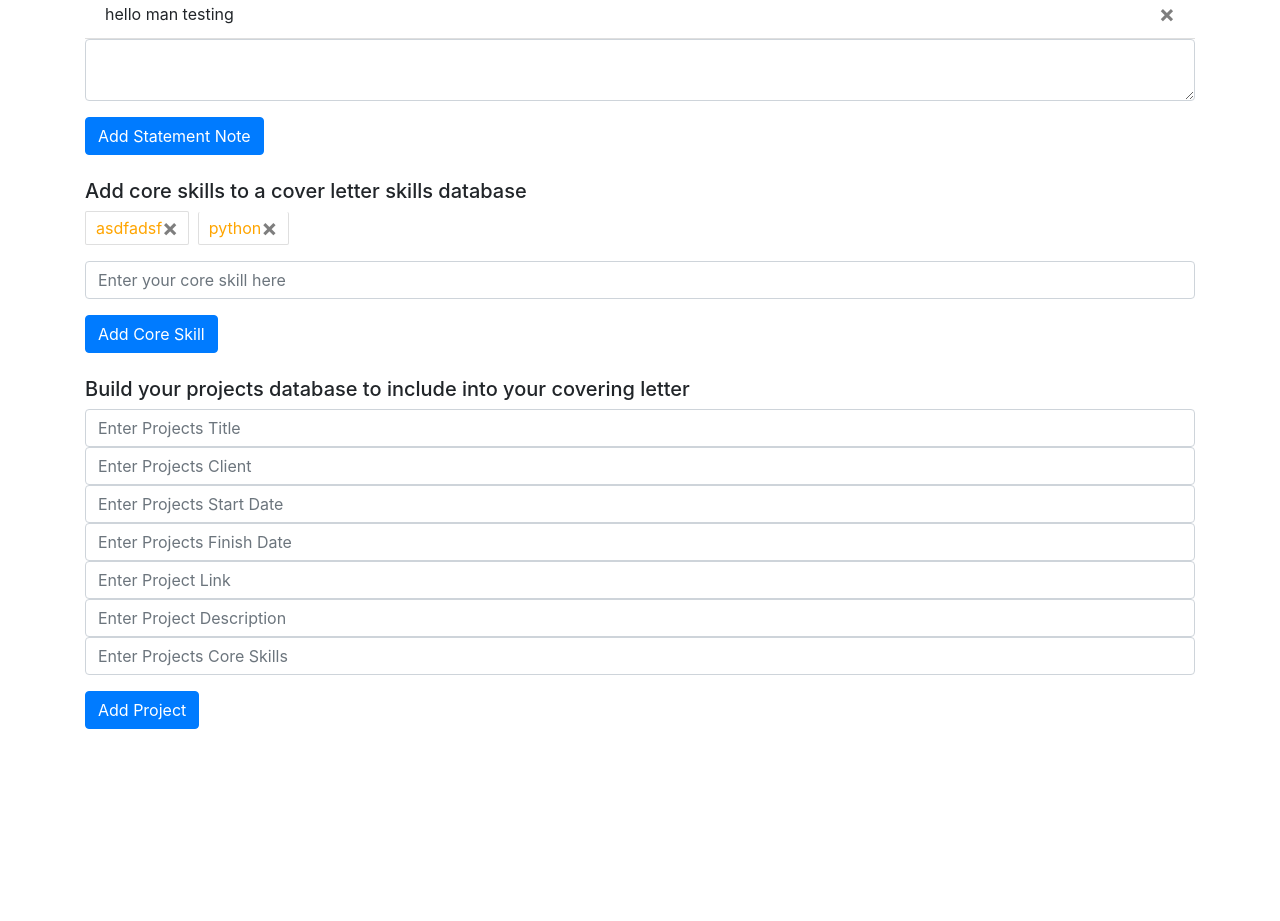
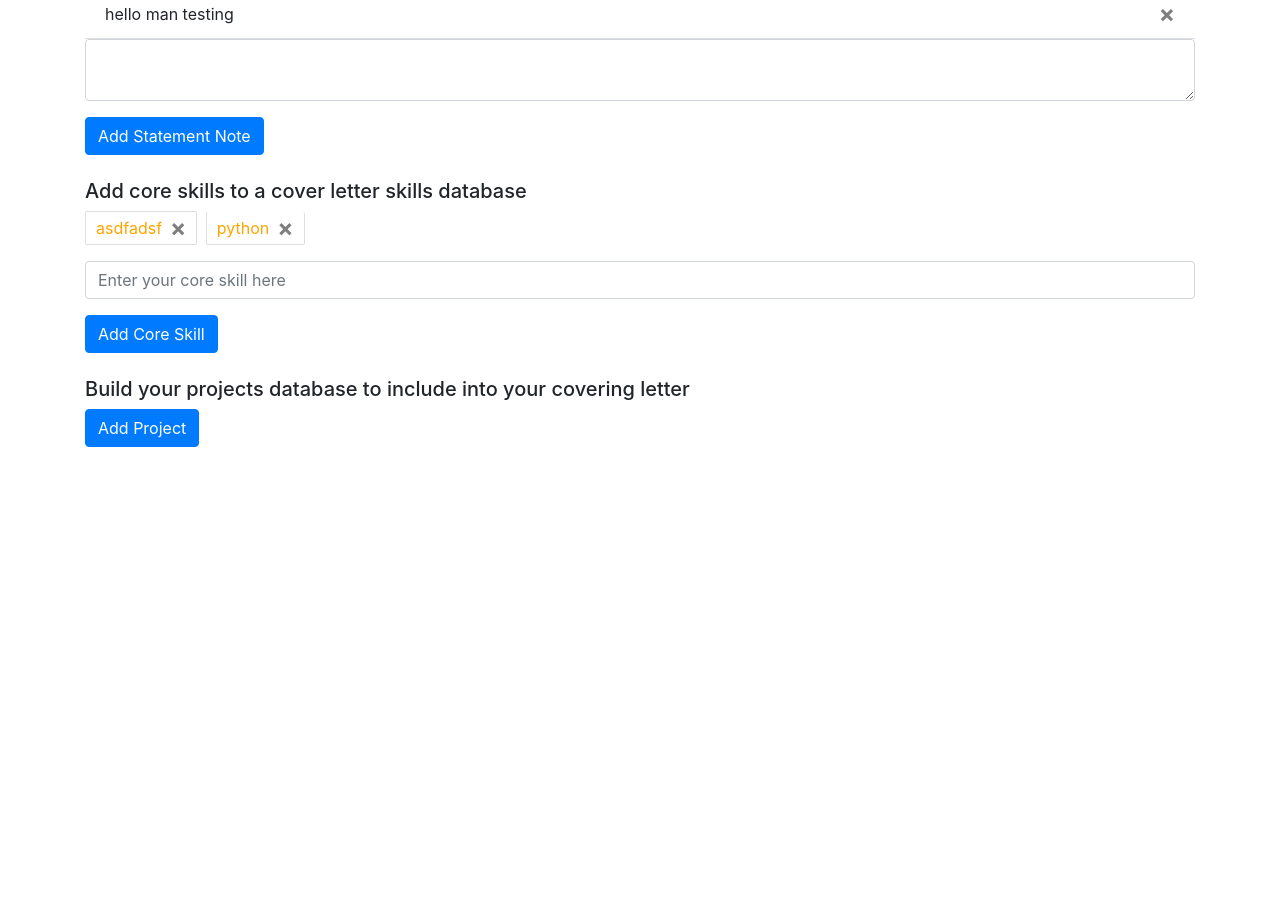
Before and after one commit to toppy007/covered-flask-python-app, a Flask app: page /profile in a window 1280 px wide. Shown: the part 511-1432 px from the top of the page. After the commit the page ends 958 px from the top, so only its background shows below. Run offline with Flask 3, Linux system fonts and the light colour scheme; a user stored in the database is signed in; some libraries are stand-ins or nearby versions.

Commit message:
inproved skills tags loog

```diff
--- a/website/templates/profile.html
+++ b/website/templates/profile.html
@@ -55,7 +55,7 @@
         {% for skill in user.skills %}
         <li class="list-group-item skill-tag">
           {{ skill.data }}
-          <button type="button" class="close" onClick="deleteSkill({{ skill.id }})">
+          <button type="button" class="close ml-2" aria-label="close" onClick="deleteSkill({{ skill.id }})">
             <span aria-hidden="true">&times;</span>
           </button>
         </li>
@@ -66,28 +66,70 @@
       <div class="form-group">
         <input type="text" name="skill" id="skill" class="form-control" placeholder="Enter your core skill here" data-role="tagsinput">
       </div>
-      <div align="left">
-          <button type="submit" class="btn btn-primary">Add Core Skill</button>
-      </div>
+      <button type="submit" class="btn btn-primary">Add Core Skill</button>
     </form>
 
   <br />
   <h5 align="left">Build your projects database to include into your covering letter</h5>
-    <form method="POST">
+
+  <button id="toggleFormBtn" class="btn btn-primary mb-3">Add Project</button>
+
+  <div class="container mt-1">
+    <form method="POST" id="projectForm" {% if not show_form %}style="display: none"{% endif %}>
       <div class="form-group">
-        <input type="text" name="project_title" id="project_title" class="form-control" placeholder="Enter Projects Title">
-        <input type="text" name="project_client" id="project_client" class="form-control" placeholder="Enter Projects Client">
-        <input type="text" name="project_date_from" id="Project_date_from" class="form-control" placeholder="Enter Projects Start Date">
-        <input type="text" name="project_date_too" id="Project_date_too" class="form-control" placeholder="Enter Projects Finish Date">
+        <label for="project_title">Project Title:</label>
+        <input type="text" name="project_title" id="project_title" class="form-control" placeholder="Enter Project Title">
+      </div>
+      <div class="form-group">
+        <label for="project_client">Project Client:</label>
+        <input type="text" name="project_client" id="project_client" class="form-control" placeholder="Enter Project Client">
+      </div>
+
+      <div class="form-group">
+        <label for="project_date_range">Date Range:</label>
+        <div class="input-group">
+          <select name="project_date_from_month" class="custom-select">
+            {% for month in range(1, 13) %}
+              <option value="{{ '%02d'|format(month) }}">{{ month }}</option>
+            {% endfor %}
+          </select>
+          <select name="project_date_from_year" class="custom-select ml-2">
+            {% for year in range(2022, 2030) %}
+              <option value="{{ year }}">{{ year }}</option>
+            {% endfor %}
+          </select>
+          <span class="mx-2">to</span>
+          <select name="project_date_to_month" class="custom-select">
+            {% for month in range(1, 13) %}
+              <option value="{{ '%02d'|format(month) }}">{{ month }}</option>
+            {% endfor %}
+          </select>
+          <select name="project_date_to_year" class="custom-select ml-2">
+            {% for year in range(2022, 2030) %}
+              <option value="{{ year }}">{{ year }}</option>
+            {% endfor %}
+          </select>
+        </div>
+      </div>
+
+      <div class="form-group">
+        <label for="project_link">Project Link:</label>
         <input type="text" name="project_link" id="project_link" class="form-control" placeholder="Enter Project Link">
-        <input type="text" name="project_description" id="project_description" class="form-control" placeholder="Enter Project Description">
-        <input type="text" name="project_core_skill" id="project_core_skill" class="form-control" placeholder="Enter Projects Core Skills">
       </div>
-      <div align="left">
-          <button type="submit" class="btn btn-primary">Add Project</button>
+      <div class="form-group">
+        <label for="project_description">Project Description:</label>
+        <textarea name="project_description" id="project_description" class="form-control" placeholder="Enter Project Description"></textarea>
+      </div>
+      <div class="form-group">
+        <label for="project_core_skill">Core Skills:</label>
+        <input type="text" name="project_core_skill" id="project_core_skill" class="form-control" placeholder="Enter Core Skills">
+      </div>
+      <div class="text-left">
+        <button type="submit" class="btn btn-primary">Save</button>
+        <button type="reset" class="btn btn-danger ml-2">Reset</button>
       </div>
     </form>
-
+  </div>
 
     <br />
     <br />
@@ -99,4 +141,21 @@
     <br />
 
 
+    <script>
+      document.addEventListener('DOMContentLoaded', function() {
+        const toggleFormBtn = document.getElementById('toggleFormBtn');
+        const projectForm = document.getElementById('projectForm');
+
+        toggleFormBtn.addEventListener('click', function() {
+          if (projectForm.style.display === 'none') {
+            projectForm.style.display = 'block';
+            toggleFormBtn.textContent = 'Hide Form';
+          } else {
+            projectForm.style.display = 'none';
+            toggleFormBtn.textContent = 'Add Project';
+          }
+        });
+      });
+    </script>
+
     {% endblock %}
```
Also changed, not shown: instance/database.db.
